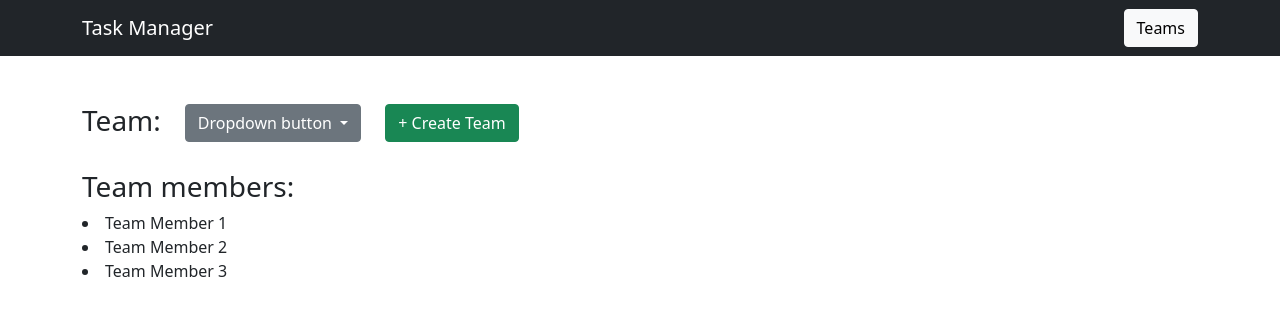
After one commit to ak0345/newt_coursework, a Django app: template tasks/templates/team_management.html in a window 1280 px wide. The commit adds this page. Shown: the top 316 px of the page. Run offline with Django 3.2, Linux system fonts and the light colour scheme; the template is opened without the code that fills it, so the values that code supplies are empty; some libraries are stand-ins or nearby versions.

Commit message:
Add Team Management Page
- Change flow of website from Dashboard -> Create Team to Dashboard -> Team Management -> Create Team

```diff
--- a/task_manager/urls.py
+++ b/task_manager/urls.py
@@ -18,6 +18,8 @@ from django.contrib import admin
 from django.urls import path
 from tasks import views
 from tasks.views import create_team
+from tasks.views import team_management
+
 
 
 urlpatterns = [
@@ -30,4 +32,5 @@ urlpatterns = [
     path("profile/", views.ProfileUpdateView.as_view(), name="profile"),
     path("sign_up/", views.SignUpView.as_view(), name="sign_up"),
     path("create_team/", create_team, name="create_team"),
+    path("team_management/", team_management, name="team_management"),
 ]
--- a/tasks/templates/dashboard.html
+++ b/tasks/templates/dashboard.html
@@ -1,10 +1,8 @@
-{% extends 'base_content.html' %}
-{% block content %}
+{% extends 'base_content.html' %} {% block content %}
 <div class="container">
   <div class="row">
     <div class="col-12">
       <h1>Welcome to your dashboard {{ user.username }}</h1>
-      <a href="{% url 'create_team' %}">Create a Team</a>
     </div>
   </div>
 </div>
--- a/tasks/templates/partials/navbar.html
+++ b/tasks/templates/partials/navbar.html
@@ -1,13 +1,29 @@
-<nav class="navbar navbar-expand-lg navbar-dark bg-dark mb-3">
+<nav class="navbar navbar-expand-lg navbar-dark bg-dark pb-2 mb-4">
   <div class="container">
-    <a class="navbar-brand" href="{% url 'dashboard' %}">
+    <a class="navbar-brand" style="width: 88%" href="{% url 'dashboard' %}">
       Task Manager
     </a>
-    <button class="navbar-toggler" type="button" data-bs-toggle="collapse" data-bs-target="#navbarSupportedContent" aria-controls="navbarSupportedContent" aria-expanded="false" aria-label="Toggle navigation">
+    <button
+      class="navbar-toggler"
+      type="button"
+      data-bs-toggle="collapse"
+      data-bs-target="#navbarSupportedContent"
+      aria-controls="navbarSupportedContent"
+      aria-expanded="false"
+      aria-label="Toggle navigation"
+    >
       <span class="navbar-toggler-icon"></span>
     </button>
-    {% if user.is_authenticated %}
-      {% include 'partials/menu.html' %}
-    {% endif %}
+    <a href="{% url 'team_management' %}"
+      ><button
+        type="button"
+        class="btn btn-light"
+        href="{% url 'team_management' %}"
+      >
+        Teams
+      </button></a
+    >
+
+    {% if user.is_authenticated %} {% include 'partials/menu.html' %} {% endif%}
   </div>
 </nav>
--- /dev/null
+++ b/tasks/templates/team_management.html
@@ -0,0 +1,37 @@
+{% extends 'base_content.html' %} {% block content %}
+<div class="container">
+  <div class="row">
+    <div class="col-md-auto mt-4"><h3>Team:</h3></div>
+    <div class="col-md-auto mt-4">
+      <div class="dropdown">
+        <button
+          class="btn btn-secondary dropdown-toggle"
+          type="button"
+          id="dropdownMenuButton"
+          data-toggle="dropdown"
+          aria-haspopup="true"
+          aria-expanded="false"
+        >
+          Dropdown button
+        </button>
+        <div class="dropdown-menu" aria-labelledby="dropdownMenuButton">
+          <a class="dropdown-item" href="#">Action</a>
+          <a class="dropdown-item" href="#">Another action</a>
+          <a class="dropdown-item" href="#">Something else here</a>
+        </div>
+      </div>
+    </div>
+    <div class="col mt-4">
+      <a href="{% url 'create_team' %}"
+        ><button type="button" class="btn btn-success">+ Create Team</button></a
+      >
+    </div>
+    <div class="row mt-4">
+      <h3>Team members:</h3>
+      <li>Team Member 1</li>
+      <li>Team Member 2</li>
+      <li>Team Member 3</li>
+    </div>
+  </div>
+  {% endblock %}
+</div>
--- a/tasks/views.py
+++ b/tasks/views.py
@@ -29,6 +29,11 @@ def home(request):
     """Display the application's start/home screen."""
 
     return render(request, "home.html")
+
+def team_management(request):
+    """Display the application's start/home screen."""
+
+    return render(request, "team_management.html")
 
 
 class LoginProhibitedMixin:
```
Also changed, not shown: tasks/migrations/0002_team 2.py (added), 1 other file.
